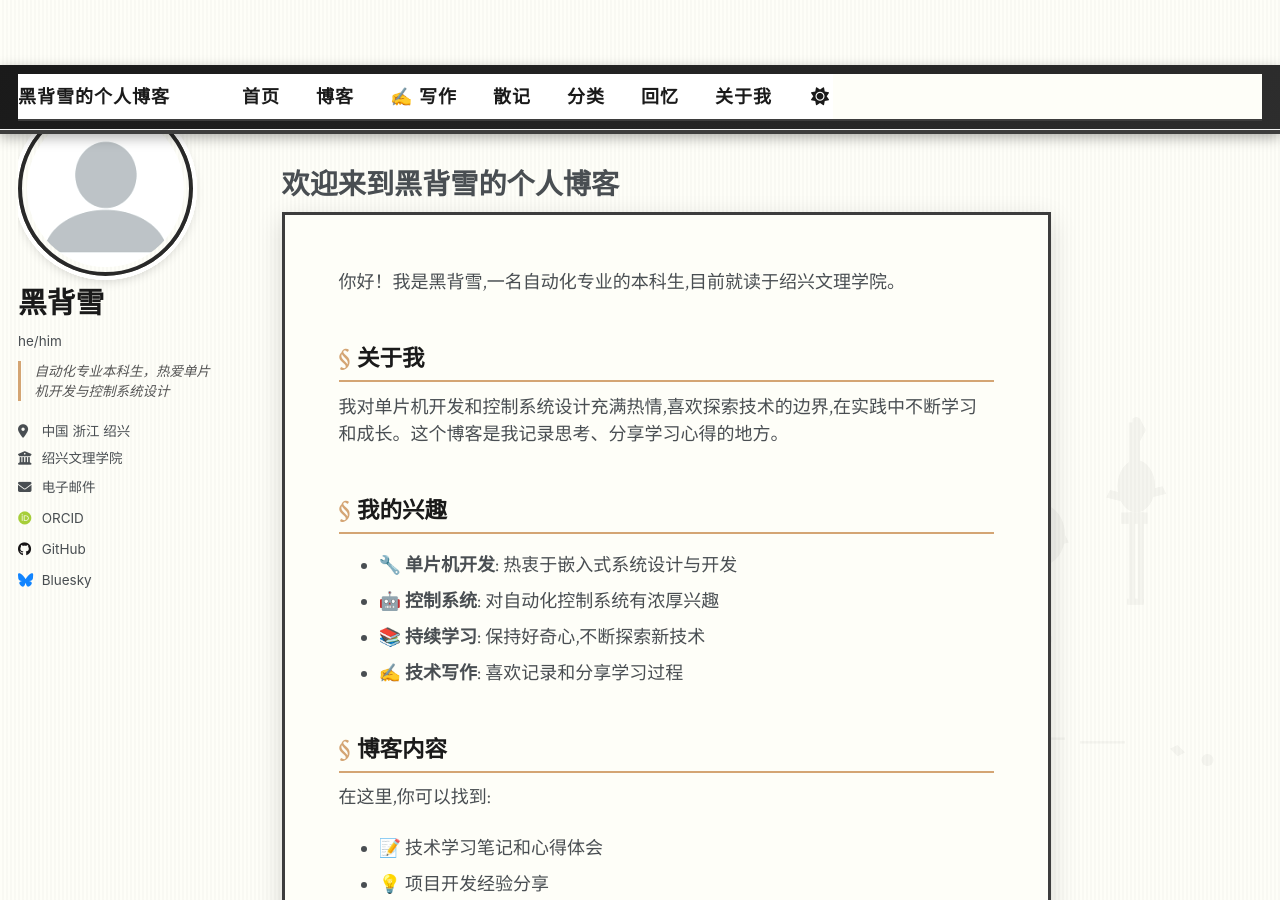
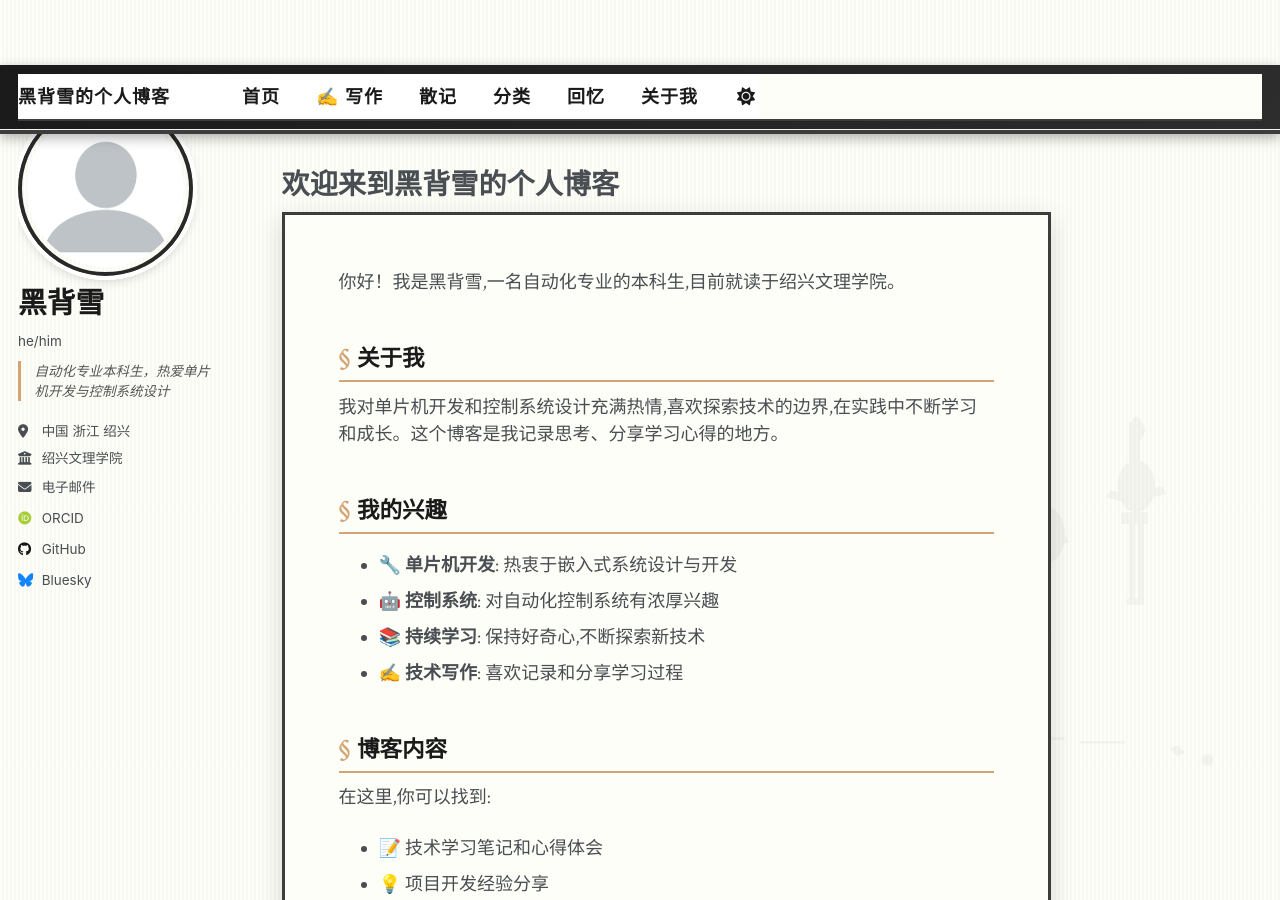
Before and after one commit to konghenfuxue-cpu/konghenfuxue-cpu.github.io, a Jekyll site: the page built from _pages/about.md, in a window 1280 px wide and 900 px high. Built offline with Jekyll 4.4.1, drawn with Linux system fonts in a browser that asks for light colours; some web fonts are replaced; a script that is not in the unit is left out.

Commit message:
feat: 删除博客导航页面

```diff
--- a/_data/navigation.yml
+++ b/_data/navigation.yml
@@ -3,9 +3,6 @@
 main:
   - title: "首页"
     url: /
-
-  - title: "博客"
-    url: /year-archive/
 
   - title: "✍️ 写作"
     url: /write/
```
